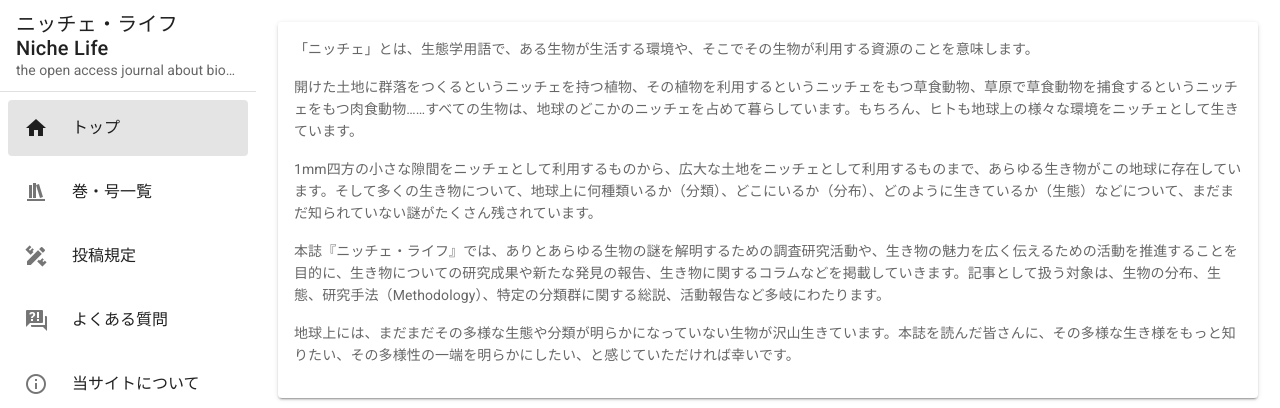
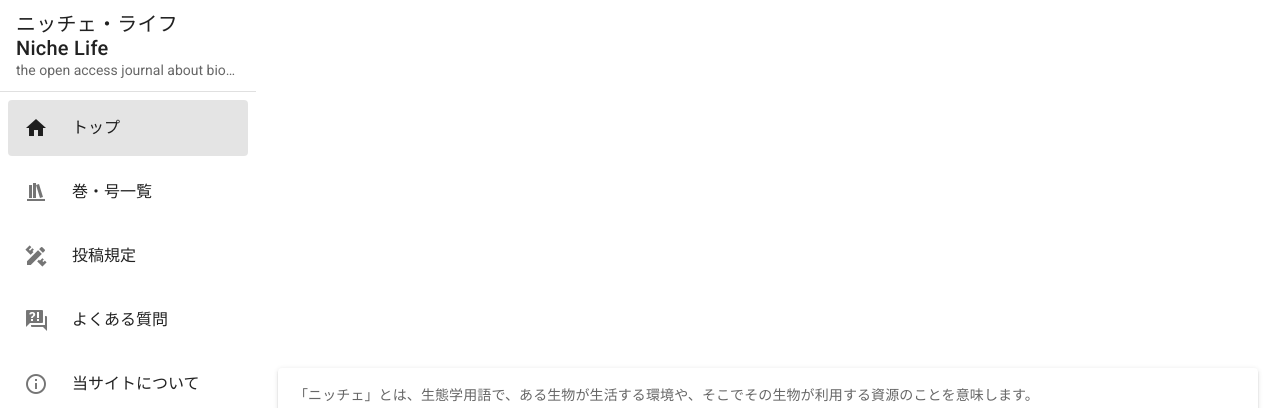
Before and after one commit to niche-life/life, a Nuxt app: page / in a window 1280 px wide. Shown: the top 408 px of the page. Built offline with nearby package versions, Linux system fonts and the light colour scheme.

Commit message:
feat: とりあえずtop画像追加

```diff
--- a/pages/index.vue
+++ b/pages/index.vue
@@ -1,5 +1,6 @@
 <template>
   <div class="Index">
+    <v-img src="/nichetit.jpg"> </v-img>
     <TextCard>
       <p>
         「ニッチェ」とは、生態学用語で、ある生物が生活する環境や、そこでその生物が利用する資源のことを意味します。
```
Also changed, not shown: static/nichetit.jpg (added).
